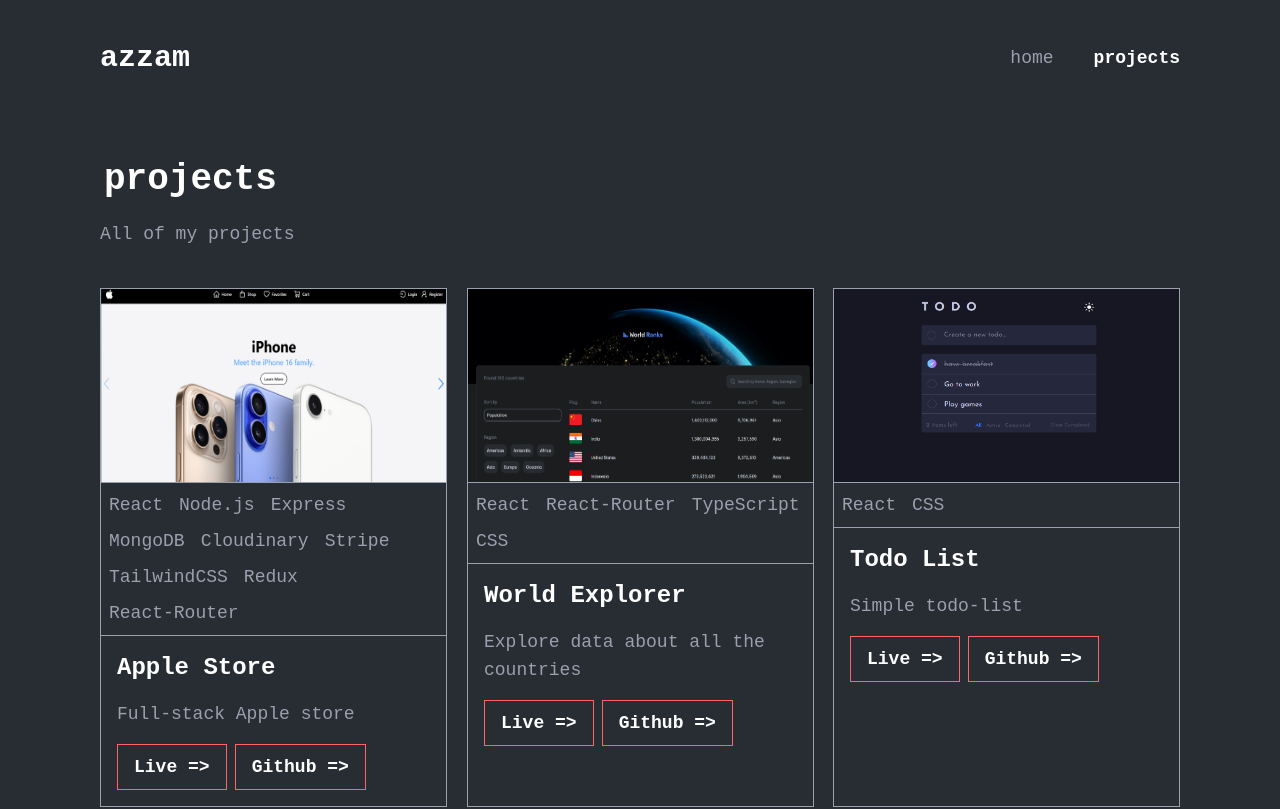
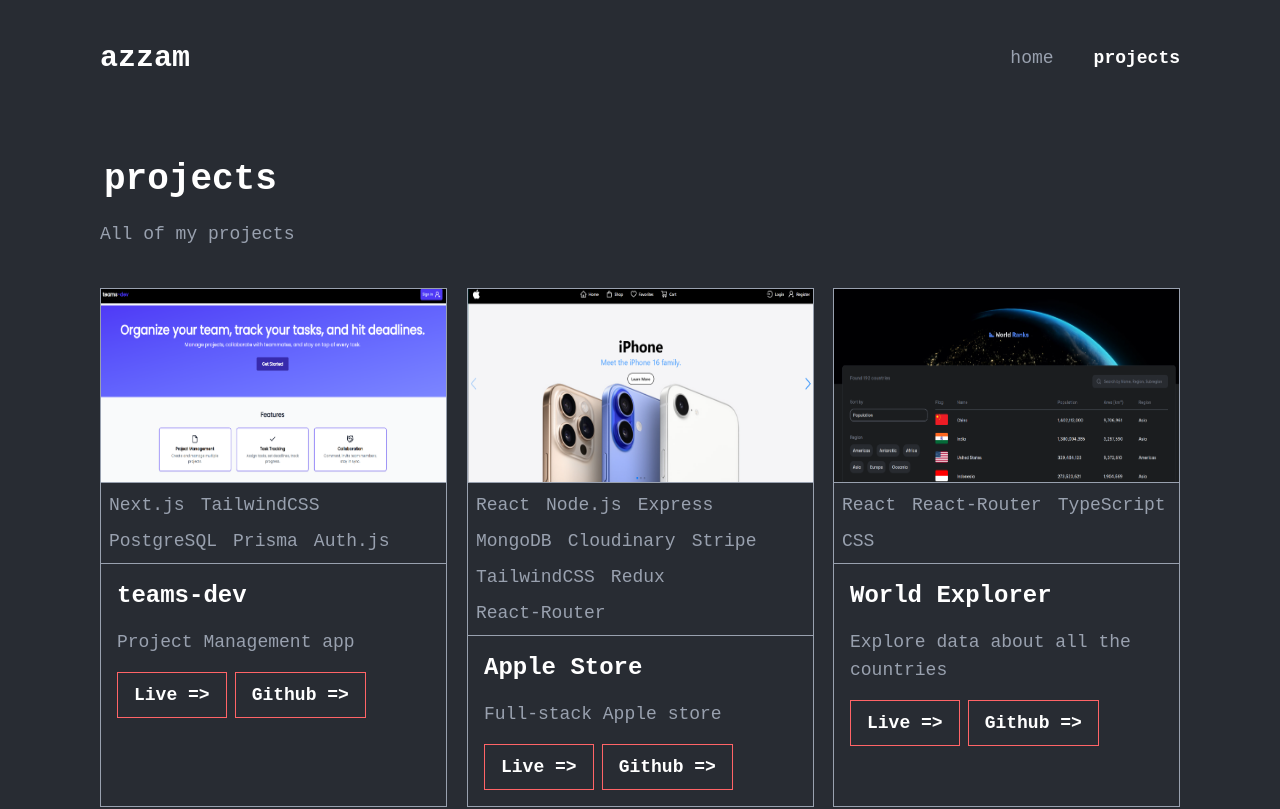
Before and after one commit to AZZAM-K/Portfolio, a React (Vite) app: page /projects in a window 1280 px wide. Shown: the top 809 px of the page. Built offline with nearby package versions, Linux system fonts and the light colour scheme.

Commit message:
add teams-dev project

```diff
--- a/src/assets/index.js
+++ b/src/assets/index.js
@@ -8,6 +8,7 @@
 import eCommerce from './E-Commerce.png'
 import portfolio from './Portfolio.png'
 import myImage from './me.jpg'
+import teamsDev from './teams-dev.png'
 
 export {
   appleStore,
@@ -20,4 +21,5 @@
   eCommerce,
   portfolio,
   myImage,
+  teamsDev,
 }
--- a/src/constants/index.js
+++ b/src/constants/index.js
@@ -8,9 +8,18 @@
   tipCalculator,
   eCommerce,
   portfolio,
+  teamsDev,
 } from '../assets'
 
 export const projects = [
+  {
+    img: teamsDev,
+    title: 'teams-dev',
+    desc: 'Project Management app',
+    techs: ['Next.js', 'TailwindCSS', 'PostgreSQL', 'Prisma', 'Auth.js'],
+    githubLink: 'https://github.com/AZZAM-K/teams-dev.git',
+    liveLink: 'https://teams-dev-lb.vercel.app',
+  },
   {
     img: appleStore,
     title: 'Apple Store',
```
Also changed, not shown: src/assets/teams-dev.png (added).
